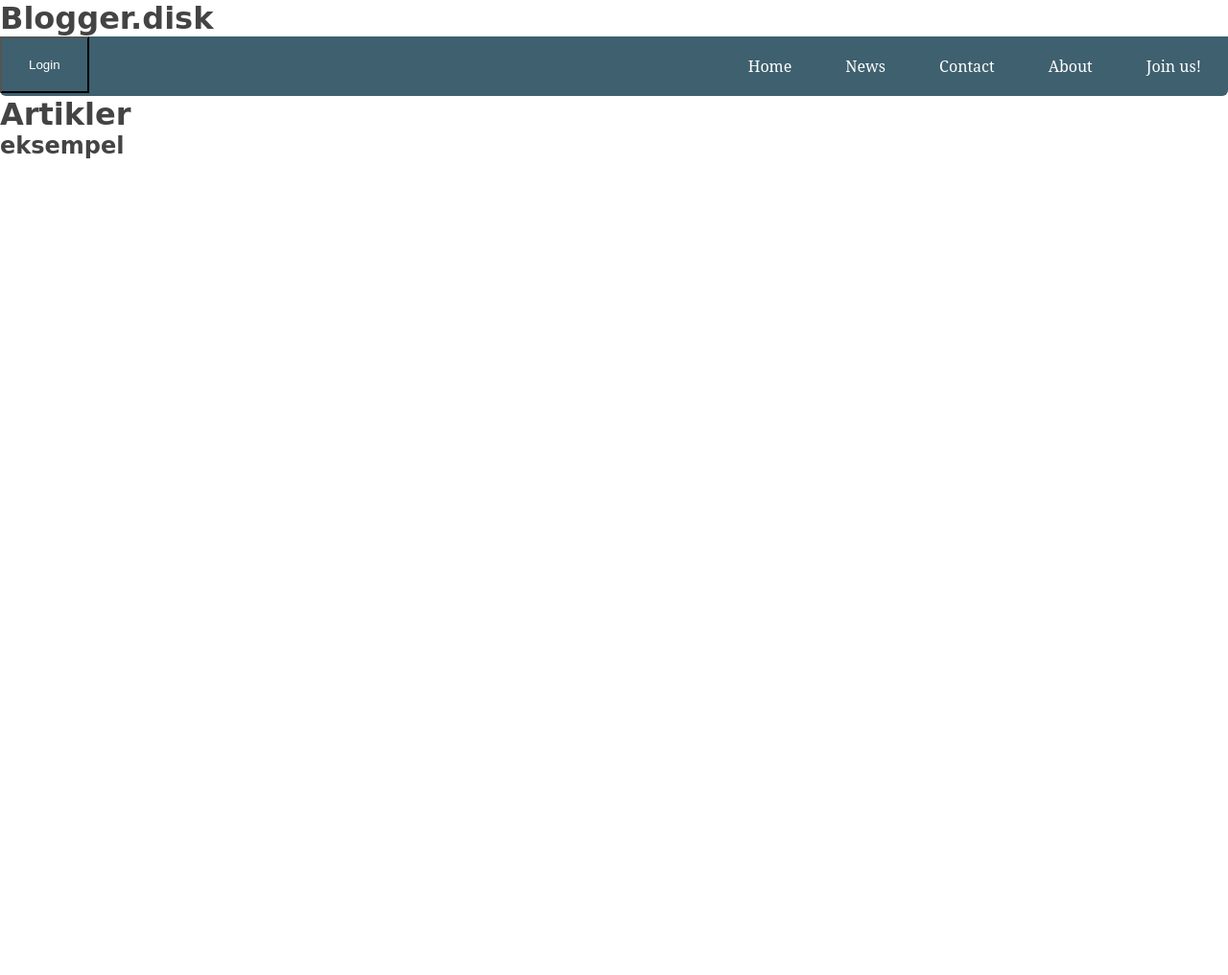
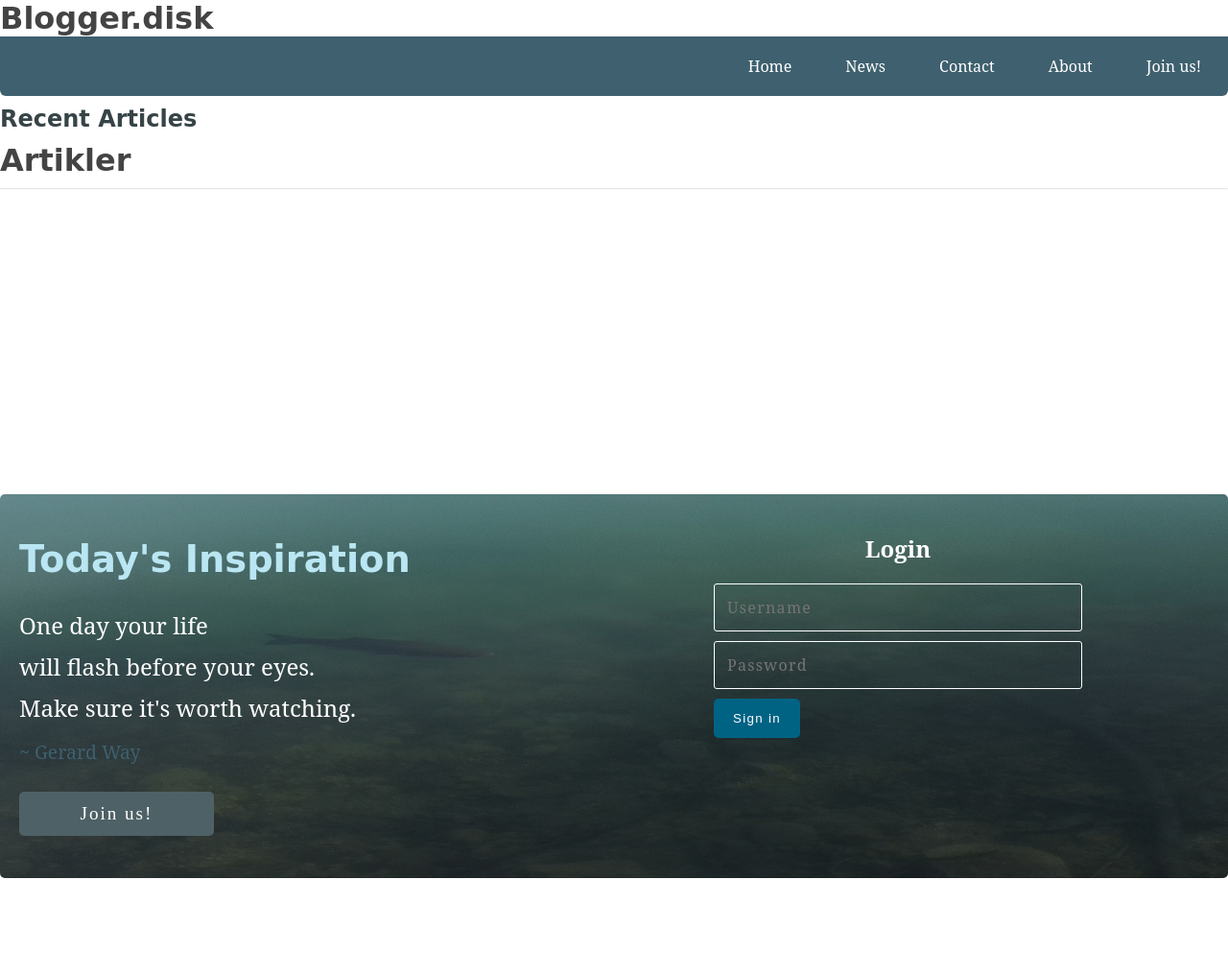
Before and after one commit to eidane/TestFuncwebPHP, a PHP site: page /TestFuncwebPHP/ in a window 1280 px wide. Shown: the whole page at 96% size. Before the commit the page ends 165 px from the top, so only its background shows below. Run offline with PHP 8.4, Linux system fonts and the light colour scheme; data that the repository does not hold is empty.

Commit message:
altered course
endret til midlertidig full php. går over med js etter dette virker

```diff
--- a/Config.php
+++ b/Config.php
@@ -11,6 +11,7 @@ if (!$con) {
   die("Connection failed: " . mysqli_connect_error());
 }
 define ('ROOT_PATH', realpath(dirname(__FILE__)));
-define('BASE_URL', 'http://localhost/complete-blog-php/');
+define('BASE_URL', 'http://localhost/TestFuncwebPHP/');
+
 
 ?>
--- a/mainfilecss.css
+++ b/css/mainfilecss.css
@@ -153,65 +153,6 @@ form input:focus {
     text-decoration: none;
 }
 
-/* for login */
- /* The Modal (background) */
-.modal {
-  display: none; /* Hidden by default */
-  position: fixed; /* Stay in place */
-  z-index: 1; /* Sit on top */
-  left: 0;
-  top: 0;
-  width: 100%; /* Full width */
-  height: 100%; /* Full height */
-  overflow: auto; /* Enable scroll if needed */
-  background-color: rgb(0,0,0); /* Fallback color */
-  background-color: rgba(0,0,0,0.4); /* Black w/ opacity */
-  padding-top: 60px;
-}
-
-/* Modal Content/Box */
-.modal-content {
-  background-color: #fefefe;
-  margin: 5px auto; /* 15% from the top and centered */
-  border: 1px solid #888;
-  width: 80%; /* Could be more or less, depending on screen size */
-}
-
-/* The Close Button */
-.close {
-  /* Position it in the top right corner outside of the modal */
-  position: absolute;
-  right: 25px;
-  top: 0;
-  color: #000;
-  font-size: 35px;
-  font-weight: bold;
-}
-
-/* Close button on hover */
-.close:hover,
-.close:focus {
-  color: red;
-  cursor: pointer;
-}
-
-/* Add Zoom Animation */
-.animate {
-  -webkit-animation: animatezoom 0.6s;
-  animation: animatezoom 0.6s
-}
-
-@-webkit-keyframes animatezoom {
-  from {-webkit-transform: scale(0)}
-  to {-webkit-transform: scale(1)}
-}
-
-@keyframes animatezoom {
-  from {transform: scale(0)}
-  to {transform: scale(1)}
-}
-
-
 
 /* FOOTER */
 .footer {
@@ -226,6 +167,9 @@ form input:focus {
   margin: 20px auto 0px;
   padding: 20px 0px;
 }
+
+
+
 /* BANNER: Welcome message; */
 .banner {
     margin: 5px auto;
@@ -293,3 +237,77 @@ form input:focus {
     background: #006384;
     margin-left: 20%;
 }
+
+
+
+/* CONTENT article */
+.content {
+    margin: 5px auto;
+    border-radius: 5px;
+    min-height: 400px;
+}
+.content:after {
+    content: "";
+    display: block;
+    clear: both;
+}
+.content .content-title {
+    margin: 10px 0px;
+    color: #374447;
+    font-family: 'Averia Serif Libre', cursive;
+}
+.content .post {
+    width: 335px;
+    margin: 9px;
+    min-height: 320px;
+    float: left;
+    border-radius: 2px;
+    border: 1px solid #b3b3b3;
+    position: relative;
+}
+.content .post .category {
+    margin-top: 0px;
+    padding: 3px 8px;
+    color: #374447;
+    background: white;
+    display: inline-block;
+    border-radius: 2px;
+    border: 1px solid #374447;
+    box-shadow: 3px 2px 2px;
+    position: absolute;
+    left: 5px; top: 5px;
+    z-index: 3;
+}
+.content .post .category:hover {
+    box-shadow: 3px 2px 2px;
+    color: white;
+    background: #374447;
+    transition: .4s;
+    opacity: 1;
+}
+.content .post .post_image {
+    height: 260px;
+    width: 100%;
+    background-size: 100%;
+}
+.content .post .post_image {
+    width: 100%;
+    height: 260px;
+}
+.content .post .post_info {
+    height: 100%;
+    padding: 0px 5px;
+    font-weight: 200;
+    font-family: 'Noto Serif', serif;
+}
+.content .post .post_info {
+    color: #222;
+}
+.content .post .post_info span {
+    color: #A6A6A6;
+    font-style: italic;
+}
+.content .post .post_info span.read_more {
+    position: absolute;
+    right: 5px; bottom: 5px;
+}
--- a/includes/artikelvisning.php
+++ b/includes/artikelvisning.php
@@ -1,5 +1,21 @@
 <h1>Artikler</h1>
+<?php $posts = getPublishedPosts(); ?>
 
-<?php
-echo"<h2>eksempel</h2"
- ?>
+<hr>
+<!-- more content still to come here ... -->
+
+<!-- Add this ... -->
+<?php foreach ($posts as $post): ?>
+	<div class="post" style="margin-left: 0px;">
+		<img src="<?php echo BASE_URL . '/static/images/' . $post['image']; ?>" class="post_image" alt="">
+		<a href="single_post.php?post-slug=<?php echo $post['slug']; ?>">
+			<div class="post_info">
+				<h3><?php echo $post['title'] ?></h3>
+				<div class="info">
+					<span><?php echo date("F j, Y ", strtotime($post["created_at"])); ?></span>
+					<span class="read_more">Read more...</span>
+				</div>
+			</div>
+		</a>
+	</div>
+<?php endforeach ?>
--- a/includes/banner.php
+++ b/includes/banner.php
@@ -10,5 +10,11 @@
 		<a href="register.php" class="btn">Join us!</a>
 	</div>
 	<div class="login_div">
+		<form action="index.php" method="post" >
+			<h2>Login</h2>
+			<input type="text" name="username" placeholder="Username">
+			<input type="password" name="password"  placeholder="Password">
+			<button class="btn" type="submit" name="login_btn">Sign in</button>
+		</form>
 	</div>
 </div>
--- a/includes/head_section.php
+++ b/includes/head_section.php
@@ -1,10 +1,8 @@
 <!DOCTYPE html>
 <html>
 <head>
-	<!-- Google Fonts -->
-	<link href="https://fonts.googleapis.com/css?family=Averia+Serif+Libre|Noto+Serif|Tangerine" rel="stylesheet">
-	<!-- Styling for public area -->
-	<link rel="stylesheet" href="static/css/public_styling.css">
-	<meta charset="UTF-8">
 
-</head>
+        <meta charset="utf-8">
+
+        <script type="text/javascript" src="main.js"></script>
+        <link rel="stylesheet" href="css/mainfilecss.css">
--- a/includes/nav.php
+++ b/includes/nav.php
@@ -10,45 +10,4 @@
 </ul>
 
 
-
-
- <!-- Button to open the modal login form w3schools-->
-<button onclick="document.getElementById('id01').style.display='block'">Login</button>
-
-<!-- The Modal -->
-<div id="id01" class="modal">
-  <span onclick="document.getElementById('id01').style.display='none'"
-class="close" title="Close Modal">&times;</span>
-
-  <!-- Modal Content from w3schools-->
-  <form class="modal-content animate" action="index.php" method="post">
-    <div class="container">
-      <label for="uname"><b>Username</b></label>
-      <input type="text" placeholder="Enter Username" name="username" required>
-
-      <label for="psw"><b>Password</b></label>
-      <input type="password" placeholder="Enter Password" name="psw" required>
-
-      <button type="submit">Login</button>
-    </div>
-
-    <div class="container" style="background-color:#f1f1f1">
-      <button type="button" onclick="document.getElementById('id01').style.display='none'" class="cancelbtn">Cancel</button>
-      <span class="psw">Forgot <a href="#">password?</a></span>
-    </div>
-  </form>
 </div>
-<script>
-//for å klikke utenfor må dette legges til
-// Get the modal
-var modal = document.getElementById('id01');
-
-// When the user clicks anywhere outside of the modal, close it
-window.onclick = function(event) {
-  if (event.target == modal) {
-    modal.style.display = "none";
-  }
-}
-</script>
-
-</div>
--- /dev/null
+++ b/includes/public_functions.php
@@ -0,0 +1,18 @@
+<?php
+/* * * * * * * * * * * * * * *
+* Returns all published posts
+* * * * * * * * * * * * * * */
+function getPublishedPosts() {
+	// use global $conn object in function
+	global $con;
+	$sql = "SELECT * FROM blogger_disk.posts WHERE published=true";
+	$result = $con->query($sql);
+
+	// fetch all posts as an associative array called $posts
+	$posts = mysqli_fetch_all($result, MYSQLI_ASSOC);
+
+	return $posts;
+}
+
+// more functions to come here ...
+?>
--- a/index.php
+++ b/index.php
@@ -1,13 +1,9 @@
-
-<!DOCTYPE html>
-<html>
-<head>
-
-        <meta charset="utf-8">
-        <title>blogger.disk</title>
-        <script type="text/javascript" src="main.js"></script>
-        <link rel="stylesheet" href="mainfilecss.css">
-
+<!-- The first include should be config.php -->
+<?php require_once('config.php') ?>
+<?php require_once( ROOT_PATH . '/includes/public_functions.php') ?>
+<?php $posts = getPublishedPosts(); ?>
+<?php require_once( ROOT_PATH . '/includes/head_section.php') ?>
+<title>blogger.disk</title>
 </head>
 <body>
 <header>
@@ -18,7 +14,9 @@
 <nav>
         <?php include 'includes/nav.php';?>
 </nav>
-<div>
+<div class="content">
+        <h2 class="content-title">Recent Articles</h2>
         <?php include 'includes/artikelvisning.php';?>
 </div>
+<?php include( ROOT_PATH . '/includes/banner.php') ?>
         <?php include 'includes/footer.php';?>
--- a/main.js
+++ /dev/null
@@ -1,7 +0,0 @@
-
-
-function login(username,password) {
-	// body...
-	let username=username;
-	let password=password;
-}
```
Also changed, not shown: images/banner.jpg (added).
